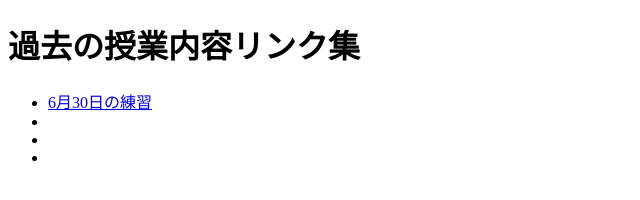
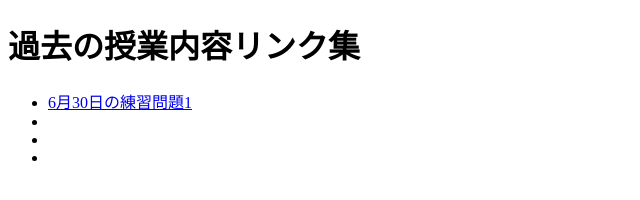
Before and after one commit to Chearise0524/web, a plain HTML site: page index.html in a window 1280 px wide. Shown: the full height of the page, 0-640 px from the left. Drawn offline with Linux system fonts and the light colour scheme.

Commit message:
Add files via upload

```diff
--- a/index.html
+++ b/index.html
@@ -11,7 +11,7 @@
     <h1>過去の授業内容リンク集</h1>
     <ul>
         <li>
-            <a href="./20220630/p1.html">6月30日の練習</a>
+            <a href="./20220630/p1.html">6月30日の練習問題1</a>
         </li>
 
         <li></li>
```
